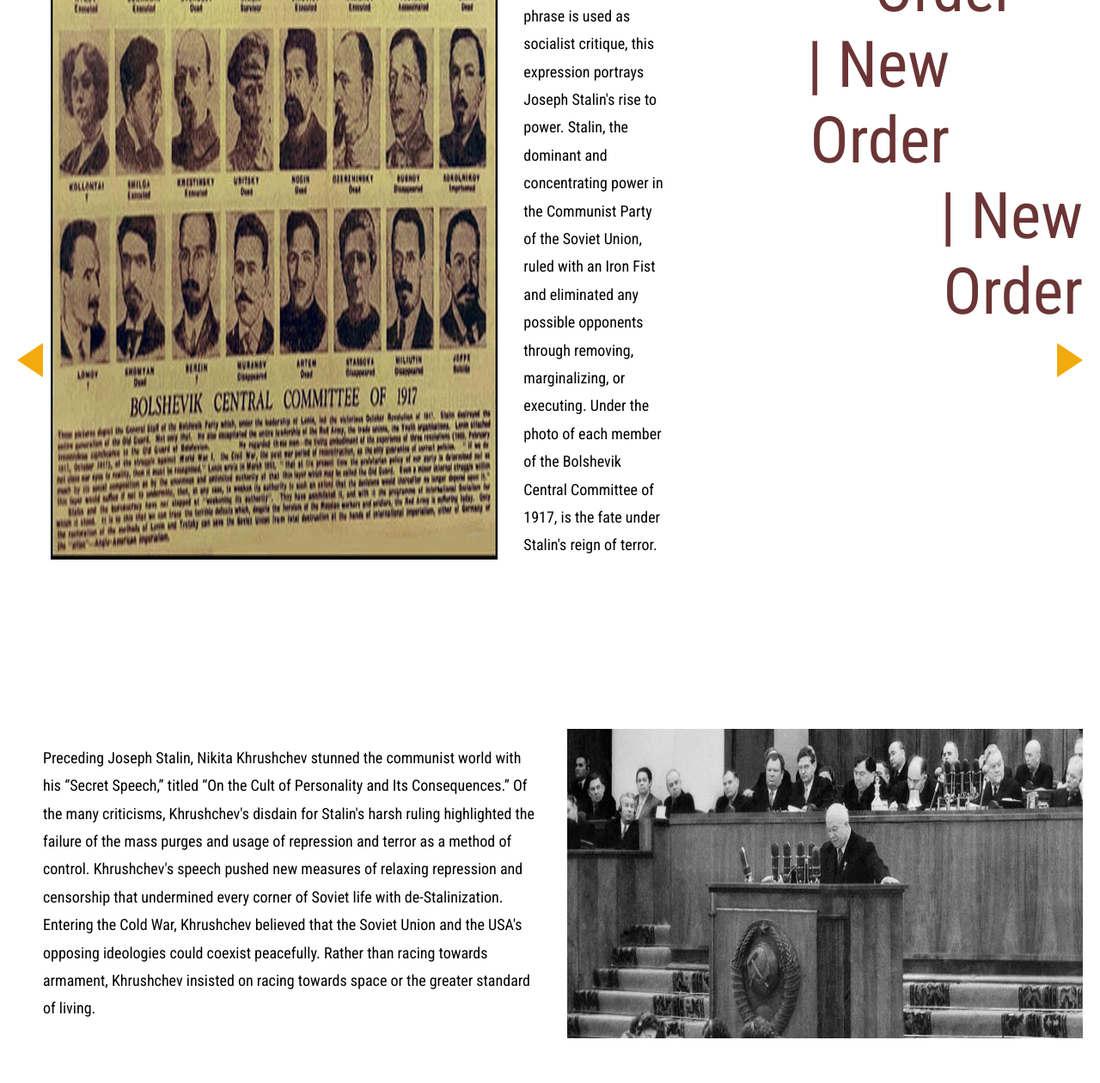
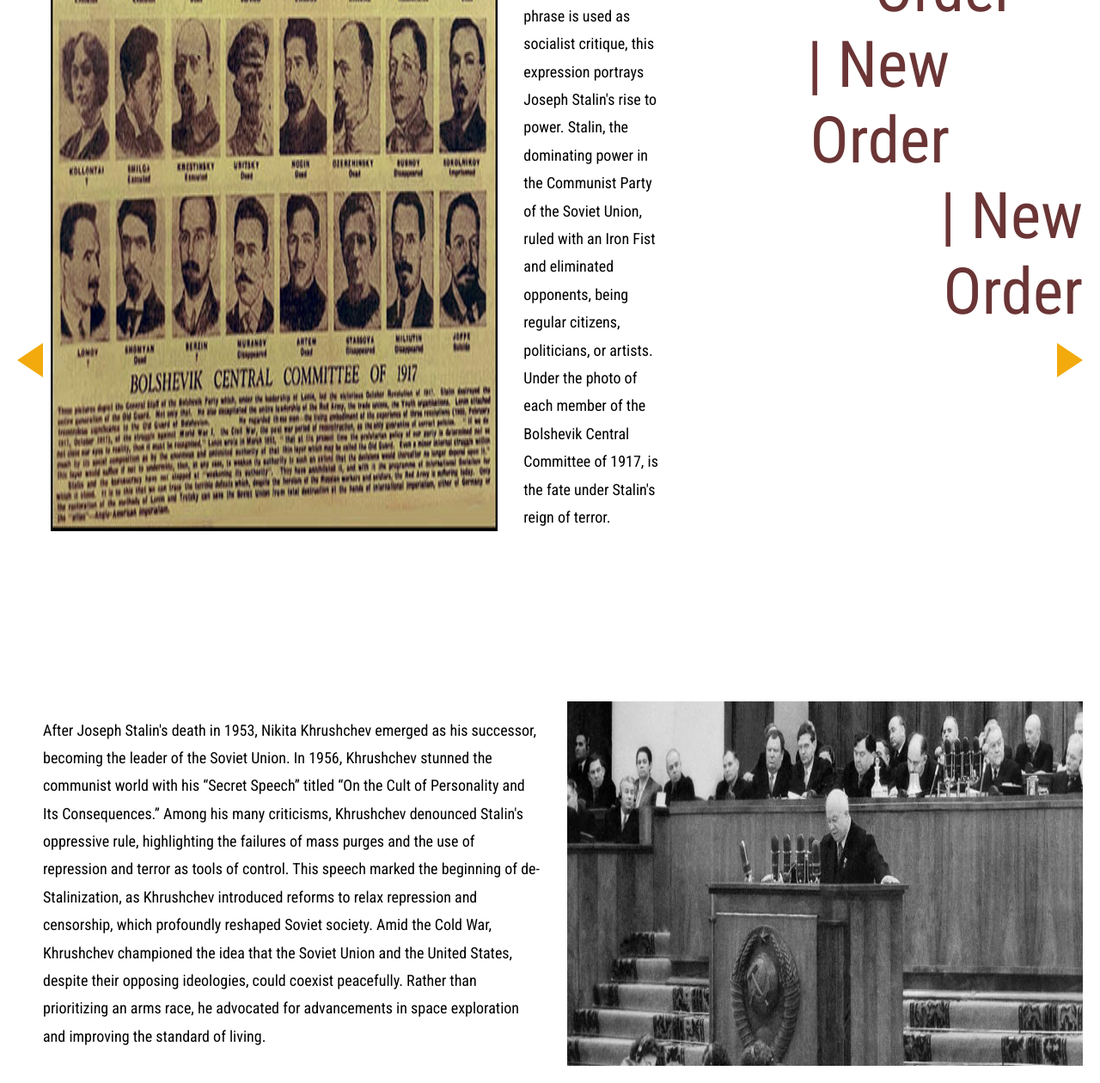
Before and after one commit to evansuslovich/soviet-union-rock, a plain HTML site: page screen1.html in a window 1280 px wide. Shown: the part 341-1601 px from the top of the page at 86% size. Before the commit the page ends 1569 px from the top, so only its background shows below. Drawn offline with Linux system fonts and the light colour scheme.

Commit message:
cleaning

```diff
--- a/screen1.html
+++ b/screen1.html
@@ -24,9 +24,9 @@
         <div class="content-section">
             On March 19th, 1938, the Socialist Appeal, the Official Weekly Organ of the Socialist Workers Personality
             published the phrase, <b>Lenin's General Staff of 1917 - Stalin the Executioner Alone Remains</b>. While this phrase
-            is used as socialist critique, this expression portrays Joseph Stalin's rise to power. Stalin, the dominant and concentrating
-            power in the Communist Party of the Soviet Union, ruled with an Iron Fist and eliminated any possible opponents through removing,
-            marginalizing, or executing. Under the photo of each member of the Bolshevik Central Committee of 1917, is the fate under Stalin's
+            is used as socialist critique, this expression portrays Joseph Stalin's rise to power. Stalin, the dominating
+            power in the Communist Party of the Soviet Union, ruled with an Iron Fist and eliminated opponents, being regular citizens, politicians, or artists.
+            Under the photo of each member of the Bolshevik Central Committee of 1917, is the fate under Stalin's
             reign of terror.
         </div>
       </div>
@@ -45,13 +45,8 @@
     <div style="display: flex;">
         <div class="content-section">
           <p>
-            Preceding Joseph Stalin, Nikita Khrushchev stunned the communist world with his “Secret Speech,”
-            titled “On the Cult of Personality and Its Consequences.” Of the many criticisms, Khrushchev's disdain
-            for Stalin's harsh ruling highlighted the failure of the mass purges and usage of repression and terror
-            as a method of control. Khrushchev's speech pushed new measures of relaxing repression and censorship
-            that undermined every corner of Soviet life with de-Stalinization. Entering the Cold War, Khrushchev
-            believed that the Soviet Union and the USA's opposing ideologies could coexist peacefully. Rather than
-            racing towards armament, Khrushchev insisted on racing towards space or the greater standard of living.
+            After Joseph Stalin's death in 1953, Nikita Khrushchev emerged as his successor, becoming the leader of the Soviet Union. In 1956, Khrushchev stunned the communist world with his “Secret Speech” titled “On the Cult of Personality and Its Consequences.” Among his many criticisms, Khrushchev denounced Stalin's oppressive rule, highlighting the failures of mass purges and the use of repression and terror as tools of control. This speech marked the beginning of de-Stalinization, as Khrushchev introduced reforms to relax repression and censorship, which profoundly reshaped Soviet society.
+            Amid the Cold War, Khrushchev championed the idea that the Soviet Union and the United States, despite their opposing ideologies, could coexist peacefully. Rather than prioritizing an arms race, he advocated for advancements in space exploration and improving the standard of living.
           </p>
         </div>
         <img src="./images/khrushchev-secret-speech.jpg" alt="Khrushchev Secret Speech" style="width: 600px; height: auto;">
```
Also changed, not shown: screen7.html (added).
